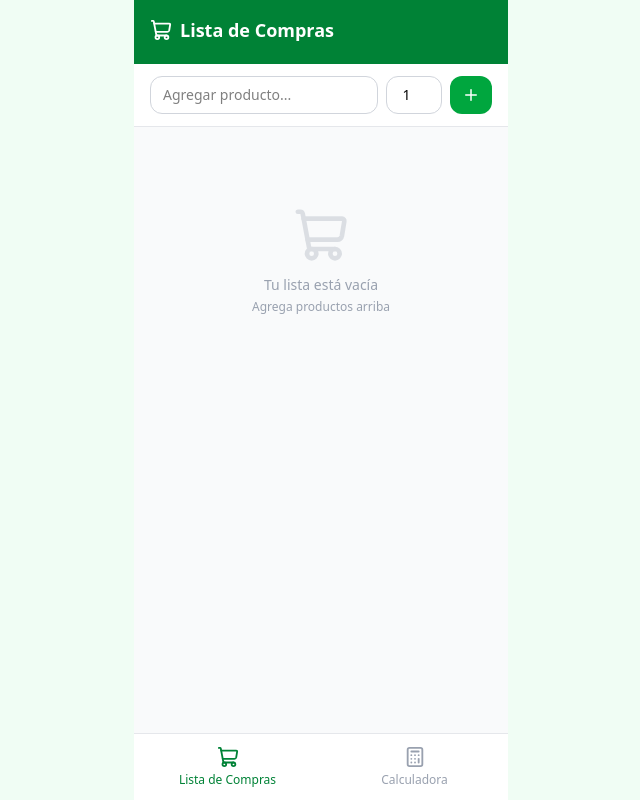
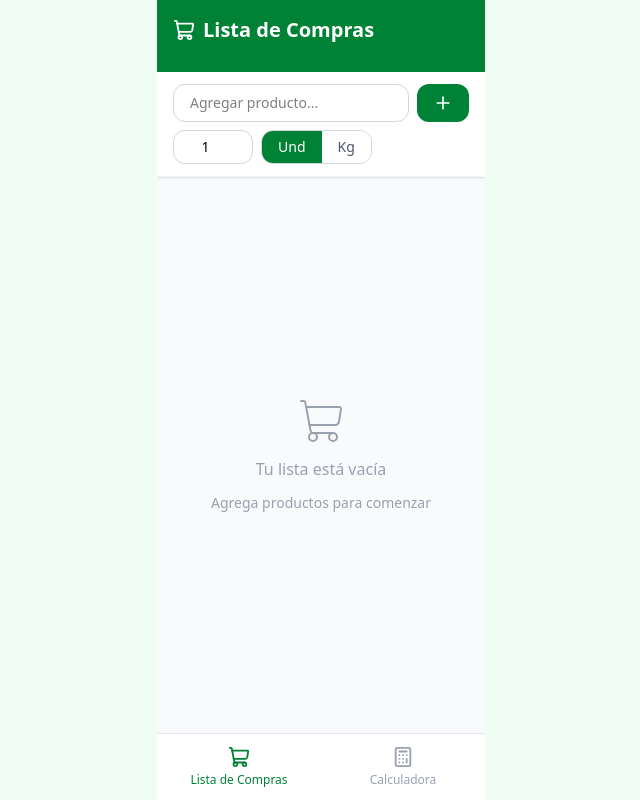
Before and after one commit to jotadoliveira22/mercado-app, a React (Vite) app: page / in a window 1280 px wide. Shown: the whole page, without its empty margins (319-959 px from the left). Built offline with nearby package versions, Linux system fonts and the light colour scheme.

Commit message:
feat: agregar selector de cantidad y unidad (Und/Kg) en lista de compras

```diff
--- a/src/components/ShoppingList.tsx
+++ b/src/components/ShoppingList.tsx
@@ -1,224 +1,236 @@
-import { useState } from 'react'
-import { Plus, Trash2, ChevronDown, ChevronRight, ShoppingCart } from 'lucide-react'
-import { useLocalStorage } from '../hooks/useLocalStorage'
-import { categorizarProducto } from '../utils/categorizar'
-import type { ItemLista, Categoria } from '../types'
+import { useState, useMemo } from 'react';
+import { Plus, Trash2, ChevronDown, ChevronRight, ShoppingCart } from 'lucide-react';
+import type { ShoppingItem, Category, Unit } from '../types';
+import { useLocalStorage } from '../hooks/useLocalStorage';
+import { categorizeProduct } from '../utils/categorize';
 
-const CATEGORIAS_ORDEN: Categoria[] = [
-  'Frutas y Verduras',
-  'Carnes y Embutidos',
-  'Lácteos',
-  'Panadería y Cereales',
-  'Bebidas',
-  'Enlatados y Conservas',
-  'Congelados',
-  'Limpieza',
-  'Higiene Personal',
-  'Otros',
-]
+const ALL_CATEGORIES: Category[] = [
+  'Lácteos', 'Carnes', 'Frutas y Verduras', 'Panadería', 'Bebidas',
+  'Limpieza', 'Higiene Personal', 'Enlatados', 'Congelados', 'Otros'
+];
 
-const CATEGORIA_EMOJI: Record<Categoria, string> = {
+const CATEGORY_ICONS: Record<Category, string> = {
   'Lácteos': '🥛',
-  'Carnes y Embutidos': '🥩',
+  'Carnes': '🥩',
   'Frutas y Verduras': '🥦',
-  'Panadería y Cereales': '🍞',
+  'Panadería': '🍞',
   'Bebidas': '🥤',
   'Limpieza': '🧹',
   'Higiene Personal': '🧴',
-  'Enlatados y Conservas': '🥫',
+  'Enlatados': '🥫',
   'Congelados': '🧊',
   'Otros': '🛒',
-}
+};
 
 export default function ShoppingList() {
-  const [items, setItems] = useLocalStorage<ItemLista[]>('lista-compras', [])
-  const [input, setInput] = useState('')
-  const [cantidad, setCantidad] = useState(1)
-  const [categoriasAbiertas, setCategoriasAbiertas] = useState<Set<Categoria>>(
-    new Set(CATEGORIAS_ORDEN),
-  )
+  const [items, setItems] = useLocalStorage<ShoppingItem[]>('shopping-items', []);
+  const [input, setInput] = useState('');
+  const [quantity, setQuantity] = useState('1');
+  const [unit, setUnit] = useState<Unit>('Und');
+  const [collapsedCategories, setCollapsedCategories] = useState<Set<Category>>(new Set());
 
-  const agregar = () => {
-    const nombre = input.trim()
-    if (!nombre) return
-    const nuevo: ItemLista = {
+  const groupedItems = useMemo(() => {
+    const groups: Partial<Record<Category, ShoppingItem[]>> = {};
+    for (const item of items) {
+      if (!groups[item.category]) groups[item.category] = [];
+      groups[item.category]!.push(item);
+    }
+    return groups;
+  }, [items]);
+
+  const checkedCount = items.filter(i => i.checked).length;
+  const totalCount = items.length;
+
+  const addItem = () => {
+    const name = input.trim();
+    if (!name) return;
+    const newItem: ShoppingItem = {
       id: crypto.randomUUID(),
-      nombre,
-      categoria: categorizarProducto(nombre),
-      comprado: false,
-      cantidad,
-    }
-    setItems((prev) => [...prev, nuevo])
-    setInput('')
-    setCantidad(1)
-  }
+      name,
+      category: categorizeProduct(name),
+      checked: false,
+      createdAt: Date.now(),
+      quantity: parseFloat(quantity) || 1,
+      unit,
+    };
+    setItems(prev => [...prev, newItem]);
+    setInput('');
+    setQuantity('1');
+  };
 
-  const toggleComprado = (id: string) => {
-    setItems((prev) =>
-      prev.map((i) => (i.id === id ? { ...i, comprado: !i.comprado } : i)),
-    )
-  }
+  const toggleItem = (id: string) => {
+    setItems(prev => prev.map(i => i.id === id ? { ...i, checked: !i.checked } : i));
+  };
 
-  const eliminar = (id: string) => {
-    setItems((prev) => prev.filter((i) => i.id !== id))
-  }
+  const deleteItem = (id: string) => {
+    setItems(prev => prev.filter(i => i.id !== id));
+  };
 
-  const limpiarComprados = () => {
-    setItems((prev) => prev.filter((i) => !i.comprado))
-  }
+  const toggleCategory = (cat: Category) => {
+    setCollapsedCategories(prev => {
+      const next = new Set(prev);
+      if (next.has(cat)) next.delete(cat);
+      else next.add(cat);
+      return next;
+    });
+  };
 
-  const toggleCategoria = (cat: Categoria) => {
-    setCategoriasAbiertas((prev) => {
-      const next = new Set(prev)
-      next.has(cat) ? next.delete(cat) : next.add(cat)
-      return next
-    })
-  }
-
-  const agrupados = CATEGORIAS_ORDEN.reduce<Record<Categoria, ItemLista[]>>(
-    (acc, cat) => {
-      acc[cat] = items.filter((i) => i.categoria === cat)
-      return acc
-    },
-    {} as Record<Categoria, ItemLista[]>,
-  )
-
-  const totalItems = items.length
-  const comprados = items.filter((i) => i.comprado).length
+  const clearChecked = () => {
+    setItems(prev => prev.filter(i => !i.checked));
+  };
 
   return (
     <div className="flex flex-col h-full">
       {/* Header */}
-      <div className="bg-green-700 text-white px-4 py-4">
-        <div className="flex items-center gap-2 mb-1">
-          <ShoppingCart size={22} />
-          <h1 className="text-lg font-bold">Lista de Compras</h1>
+      <div className="bg-green-700 px-4 py-4 shadow-md">
+        <div className="flex items-center gap-2 mb-3">
+          <ShoppingCart className="text-white" size={22} />
+          <h1 className="text-white font-bold text-xl">Lista de Compras</h1>
         </div>
-        {totalItems > 0 && (
-          <p className="text-green-200 text-sm">
-            {comprados} de {totalItems} productos comprados
-          </p>
-        )}
-        {totalItems > 0 && (
-          <div className="w-full bg-green-900 rounded-full h-1.5 mt-2">
+        {totalCount > 0 && (
+          <div className="flex items-center justify-between">
+            <div className="bg-green-600 rounded-full px-3 py-1">
+              <span className="text-white text-sm font-medium">
+                {checkedCount} de {totalCount} items comprados
+              </span>
+            </div>
+            <div className="w-32 bg-green-900 rounded-full h-2">
               <div
-              className="bg-white h-1.5 rounded-full transition-all"
-              style={{ width: `${(comprados / totalItems) * 100}%` }}
+                className="bg-white rounded-full h-2 transition-all duration-500"
+                style={{ width: totalCount > 0 ? `${(checkedCount / totalCount) * 100}%` : '0%' }}
               />
+            </div>
           </div>
         )}
       </div>
 
-      {/* Input */}
-      <div className="bg-white border-b border-gray-200 px-4 py-3 flex gap-2">
+      {/* Add item */}
+      <div className="px-4 py-3 bg-white border-b border-gray-100 shadow-sm space-y-2">
+        <div className="flex gap-2">
           <input
-          className="flex-1 border border-gray-300 rounded-xl px-3 py-2 text-sm focus:outline-none focus:border-green-500"
+            type="text"
+            value={input}
+            onChange={e => setInput(e.target.value)}
+            onKeyDown={e => e.key === 'Enter' && addItem()}
             placeholder="Agregar producto..."
-          value={input}
-          onChange={(e) => setInput(e.target.value)}
-          onKeyDown={(e) => e.key === 'Enter' && agregar()}
+            className="flex-1 border border-gray-300 rounded-xl px-4 py-2 text-sm focus:outline-none focus:ring-2 focus:ring-green-500 focus:border-transparent"
           />
+          <button
+            onClick={addItem}
+            className="bg-green-700 text-white rounded-xl px-4 py-2 hover:bg-green-600 active:bg-green-800 transition-colors"
+          >
+            <Plus size={20} />
+          </button>
+        </div>
+        <div className="flex gap-2">
           <input
             type="number"
-          min={1}
-          className="w-14 border border-gray-300 rounded-xl px-2 py-2 text-sm text-center focus:outline-none focus:border-green-500"
-          value={cantidad}
-          onChange={(e) => setCantidad(Math.max(1, Number(e.target.value)))}
+            min="0.1"
+            step="0.1"
+            value={quantity}
+            onChange={e => setQuantity(e.target.value)}
+            className="w-20 border border-gray-300 rounded-xl px-3 py-1.5 text-sm focus:outline-none focus:ring-2 focus:ring-green-500 text-center"
           />
+          <div className="flex rounded-xl overflow-hidden border border-gray-300">
             <button
-          onClick={agregar}
-          className="bg-green-600 hover:bg-green-700 text-white rounded-xl px-3 py-2 flex items-center gap-1 text-sm font-medium"
+              onClick={() => setUnit('Und')}
+              className={`px-4 py-1.5 text-sm font-medium transition-colors ${unit === 'Und' ? 'bg-green-700 text-white' : 'bg-white text-gray-600 hover:bg-gray-50'}`}
             >
-          <Plus size={18} />
+              Und
+            </button>
+            <button
+              onClick={() => setUnit('Kg')}
+              className={`px-4 py-1.5 text-sm font-medium transition-colors ${unit === 'Kg' ? 'bg-green-700 text-white' : 'bg-white text-gray-600 hover:bg-gray-50'}`}
+            >
+              Kg
             </button>
           </div>
+        </div>
+      </div>
 
-      {/* Lista */}
-      <div className="flex-1 overflow-y-auto pb-4">
-        {totalItems === 0 && (
-          <div className="flex flex-col items-center justify-center py-20 text-gray-400">
-            <ShoppingCart size={56} className="mb-3 opacity-30" />
-            <p className="text-sm">Tu lista está vacía</p>
-            <p className="text-xs mt-1">Agrega productos arriba</p>
+      {/* List */}
+      <div className="flex-1 overflow-y-auto px-4 py-3 space-y-3">
+        {items.length === 0 ? (
+          <div className="flex flex-col items-center justify-center h-full text-gray-400 gap-3 py-16">
+            <ShoppingCart size={48} strokeWidth={1} />
+            <p className="text-base">Tu lista está vacía</p>
+            <p className="text-sm">Agrega productos para comenzar</p>
           </div>
-        )}
-
-        {CATEGORIAS_ORDEN.map((cat) => {
-          const catItems = agrupados[cat]
-          if (catItems.length === 0) return null
-          const abierta = categoriasAbiertas.has(cat)
-          const catComprados = catItems.filter((i) => i.comprado).length
-
+        ) : (
+          <>
+            {ALL_CATEGORIES.map(cat => {
+              const catItems = groupedItems[cat];
+              if (!catItems || catItems.length === 0) return null;
+              const isCollapsed = collapsedCategories.has(cat);
+              const checkedInCat = catItems.filter(i => i.checked).length;
               return (
-            <div key={cat} className="mt-2 mx-3">
+                <div key={cat} className="bg-white rounded-2xl shadow-sm overflow-hidden border border-gray-100">
                   <button
-                className="w-full flex items-center justify-between px-3 py-2 bg-gray-100 rounded-xl"
-                onClick={() => toggleCategoria(cat)}
+                    onClick={() => toggleCategory(cat)}
+                    className="w-full flex items-center justify-between px-4 py-3 bg-gray-50 hover:bg-gray-100 transition-colors"
                   >
-                <span className="flex items-center gap-2 text-sm font-semibold text-gray-700">
-                  <span>{CATEGORIA_EMOJI[cat]}</span>
-                  {cat}
-                  <span className="text-xs font-normal text-gray-400">
-                    ({catComprados}/{catItems.length})
+                    <div className="flex items-center gap-2">
+                      <span className="text-lg">{CATEGORY_ICONS[cat]}</span>
+                      <span className="font-semibold text-gray-700 text-sm">{cat}</span>
+                      <span className="bg-green-100 text-green-700 text-xs font-medium px-2 py-0.5 rounded-full">
+                        {checkedInCat}/{catItems.length}
                       </span>
-                </span>
-                {abierta ? <ChevronDown size={16} className="text-gray-400" /> : <ChevronRight size={16} className="text-gray-400" />}
+                    </div>
+                    {isCollapsed ? <ChevronRight size={16} className="text-gray-400" /> : <ChevronDown size={16} className="text-gray-400" />}
                   </button>
-
-              {abierta && (
-                <div className="mt-1 space-y-1">
-                  {catItems.map((item) => (
-                    <div
+                  {!isCollapsed && (
+                    <ul>
+                      {catItems.map((item, idx) => (
+                        <li
                           key={item.id}
-                      className={`flex items-center gap-3 px-3 py-3 bg-white rounded-xl border ${
-                        item.comprado ? 'border-green-100 opacity-60' : 'border-gray-100'
-                      }`}
+                          className={`flex items-center gap-3 px-4 py-3 ${idx < catItems.length - 1 ? 'border-b border-gray-50' : ''}`}
                         >
                           <button
-                        onClick={() => toggleComprado(item.id)}
+                            onClick={() => toggleItem(item.id)}
                             className={`w-6 h-6 rounded-full border-2 flex items-center justify-center flex-shrink-0 transition-colors ${
-                          item.comprado
-                            ? 'bg-green-500 border-green-500 text-white'
+                              item.checked
+                                ? 'bg-green-500 border-green-500'
                                 : 'border-gray-300'
                             }`}
                           >
-                        {item.comprado && (
+                            {item.checked && (
                               <svg width="12" height="12" viewBox="0 0 12 12" fill="none">
                                 <path d="M2 6l3 3 5-5" stroke="white" strokeWidth="2" strokeLinecap="round" strokeLinejoin="round" />
                               </svg>
                             )}
                           </button>
-                      <span className={`flex-1 text-sm ${item.comprado ? 'line-through text-gray-400' : 'text-gray-800'}`}>
-                        {item.nombre}
-                        {item.cantidad > 1 && (
-                          <span className="ml-2 text-xs text-gray-400">x{item.cantidad}</span>
+                          <span className={`flex-1 text-sm ${item.checked ? 'line-through text-gray-400' : 'text-gray-700'}`}>
+                            {item.name}
+                            {(item.quantity || item.unit) && (
+                              <span className="ml-2 text-xs font-medium text-green-700 bg-green-50 px-1.5 py-0.5 rounded-full">
+                                {item.quantity ?? 1} {item.unit ?? 'Und'}
+                              </span>
                             )}
                           </span>
                           <button
-                        onClick={() => eliminar(item.id)}
-                        className="text-gray-300 hover:text-red-400 p-1"
+                            onClick={() => deleteItem(item.id)}
+                            className="text-gray-300 hover:text-red-400 transition-colors"
                           >
-                        <Trash2 size={15} />
+                            <Trash2 size={16} />
                           </button>
-                    </div>
+                        </li>
                       ))}
-                </div>
+                    </ul>
                   )}
                 </div>
-          )
+              );
             })}
-
-        {comprados > 0 && (
-          <div className="px-4 mt-4">
+            {checkedCount > 0 && (
               <button
-              onClick={limpiarComprados}
-              className="w-full py-2 text-sm text-red-500 border border-red-200 rounded-xl hover:bg-red-50"
+                onClick={clearChecked}
+                className="w-full py-2 text-sm text-red-400 hover:text-red-600 font-medium"
               >
-              Eliminar {comprados} producto{comprados > 1 ? 's' : ''} comprado{comprados > 1 ? 's' : ''}
+                Eliminar {checkedCount} item{checkedCount > 1 ? 's' : ''} comprado{checkedCount > 1 ? 's' : ''}
               </button>
-          </div>
+            )}
+          </>
         )}
       </div>
     </div>
-  )
+  );
 }
--- a/src/types.ts
+++ b/src/types.ts
@@ -1,33 +1,37 @@
-export type Categoria =
+export type Category =
   | 'Lácteos'
-  | 'Carnes y Embutidos'
+  | 'Carnes'
   | 'Frutas y Verduras'
-  | 'Panadería y Cereales'
+  | 'Panadería'
   | 'Bebidas'
   | 'Limpieza'
   | 'Higiene Personal'
-  | 'Enlatados y Conservas'
+  | 'Enlatados'
   | 'Congelados'
-  | 'Otros'
+  | 'Otros';
 
-export interface ItemLista {
-  id: string
-  nombre: string
-  categoria: Categoria
-  comprado: boolean
-  cantidad: number
+export type Unit = 'Und' | 'Kg';
+
+export interface ShoppingItem {
+  id: string;
+  name: string;
+  category: Category;
+  checked: boolean;
+  createdAt: number;
+  quantity: number;
+  unit: Unit;
 }
 
-export interface ItemCosto {
-  id: string
-  nombre: string
-  cantidad: number
-  precioUnitario: number
-  codigoBarras?: string
+export interface TrackerItem {
+  id: string;
+  name: string;
+  quantity: number;
+  unitPrice: number;
+  barcode?: string;
 }
 
-export interface TasaCambio {
-  bcv: number | null
-  binance: number | null
-  ultimaActualizacion: string | null
+export interface ExchangeRates {
+  bcv: number | null;
+  binance: number | null;
+  lastUpdated: number | null;
 }
```
Lines whose indentation alone changed are shown as unchanged.
